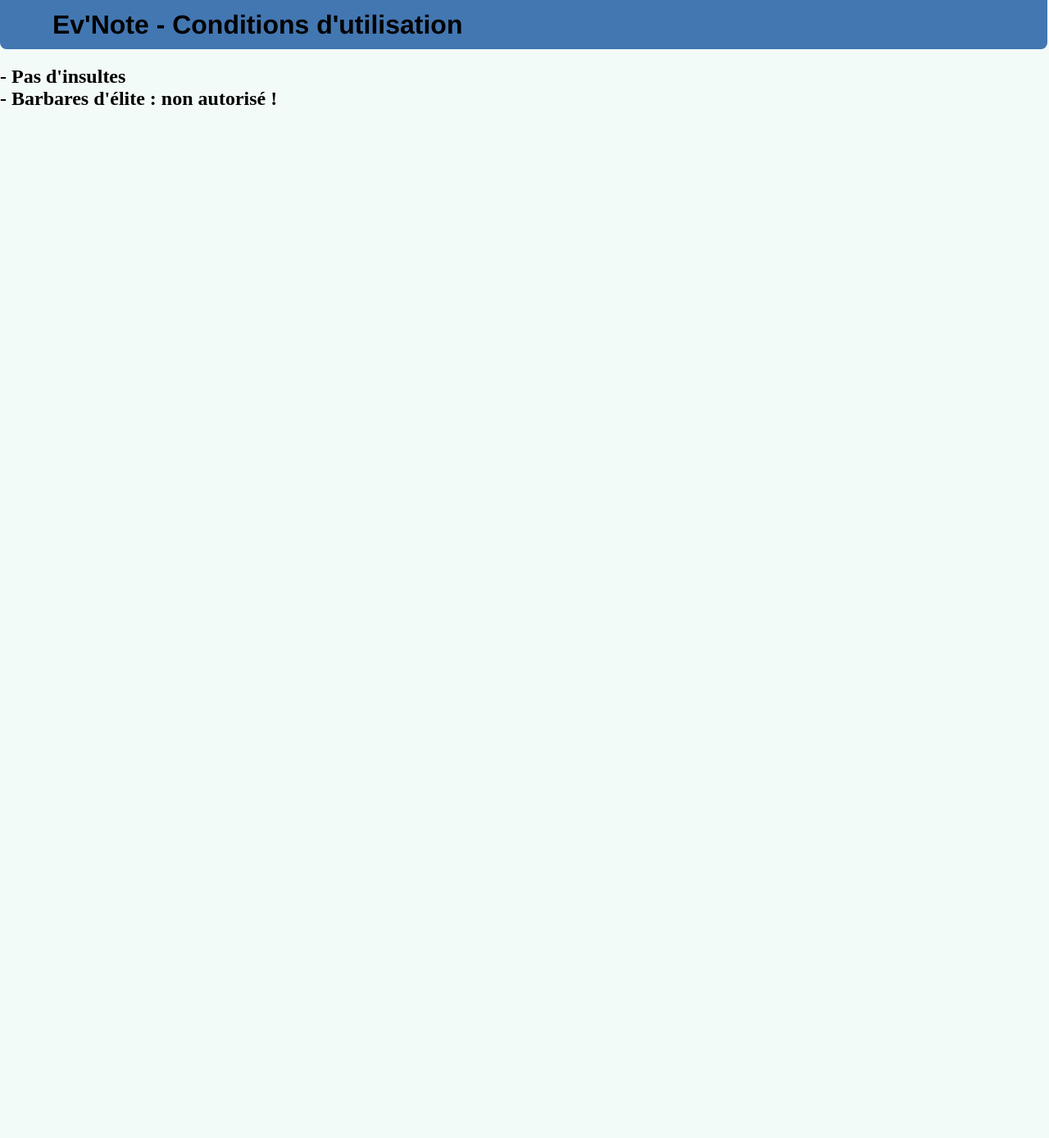
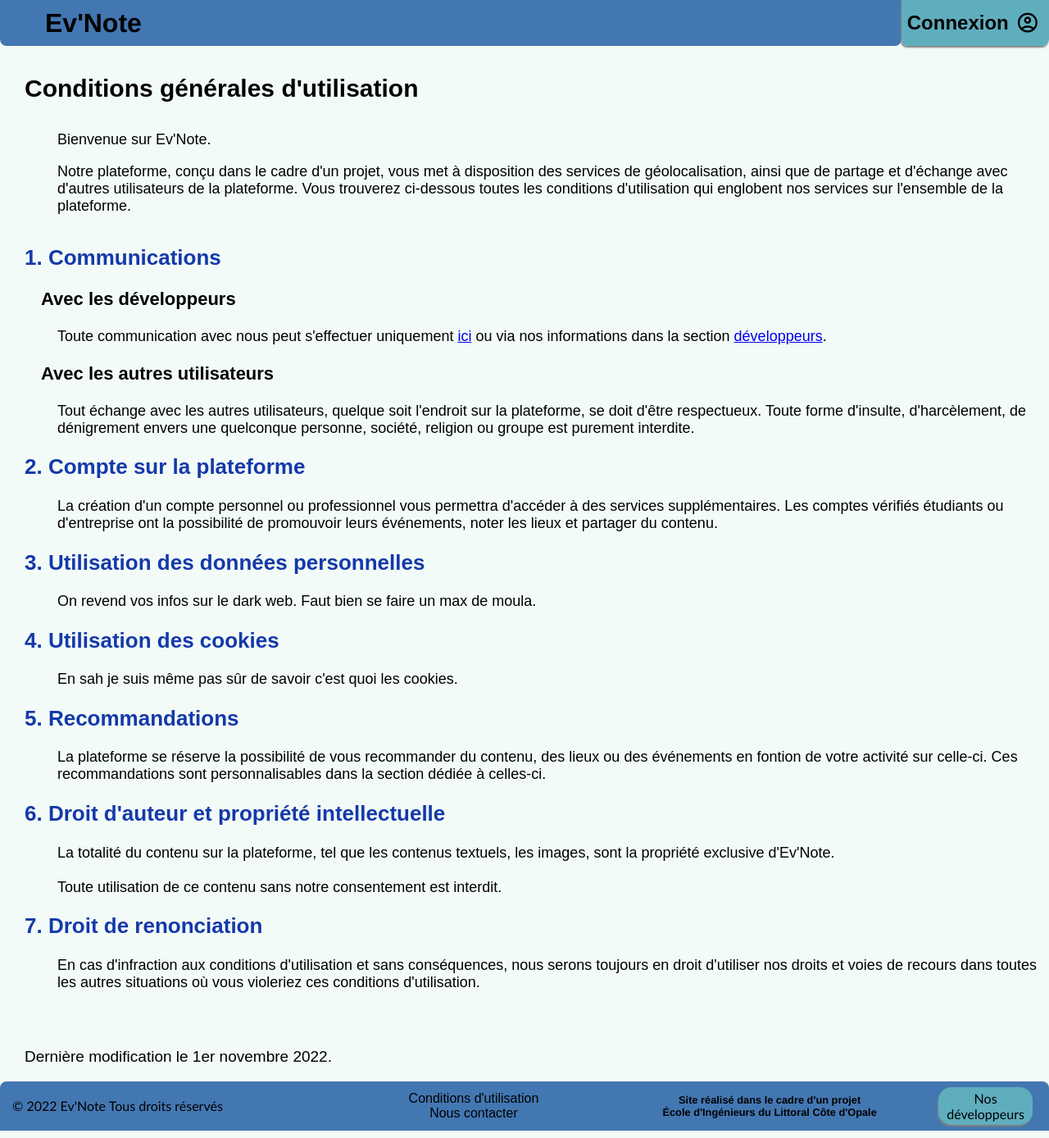
Before and after one commit to ThibaultVercoutre/Ev-Note, a PHP site: page /pages/conditions.html in a window 1280 px wide. Shown: the whole page at 82% size. Before the commit the page ends 128 px from the top, so only its background shows below. Run offline with PHP 8.4, Linux system fonts and the light colour scheme.

Commit message:
1ère version des CGU

```diff
--- a/index.html
+++ b/index.html
@@ -47,10 +47,10 @@
           <span class="material-symbols-outlined">account_circle</span>
           <!--<div id="rond-connexion">
             <div id="rond-corps"></div>
-            <div id="rond-tete"></div>-->
-          </div>
+            <div id="rond-tete"></div>
+          </div>-->
         </div>
-      </a></div>
+      </a>
     </div>
   </header>
 
--- a/pages/conditions.html
+++ b/pages/conditions.html
@@ -2,14 +2,55 @@
 <head>
   <meta charset="utf-8">
   <link href="css/styleCONDITIONS.css" rel="stylesheet" type="text/css"/>
+  <link rel="stylesheet" href="https://fonts.googleapis.com/css2?family=Material+Symbols+Outlined:opsz,wght,FILL,GRAD@48,400,0,0"/>
 </head>
 
 <body>
   <header>
     <div id="titre">
-      <h1>Ev'Note - Conditions d'utilisation</h1>
+      <h1>Ev'Note</h1>
+    </div>
+    <div id="compte"><a href="./php/user_connexion.php">
+      <h2 id="connect">Connexion</h2>
+      <div id="logo-connexion">
+        <span class="material-symbols-outlined">account_circle</span>
+      </div>
+    </a>
     </div>
   </header>
-  <h2>- Pas d'insultes</br>- Barbares d'élite : non autorisé !</h2>
+  <h1 id="conditions">Conditions générales d'utilisation</h1>
+  <p>Bienvenue sur Ev'Note.</p>
+  <p id="pres-cgu">Notre plateforme, conçu dans le cadre d'un projet, vous met à disposition des services de géolocalisation, ainsi que de partage et d'échange avec d'autres utilisateurs de la plateforme. Vous trouverez ci-dessous toutes les conditions d'utilisation qui englobent nos services sur l'ensemble de la plateforme.</p>
+  <h2 class="categories">1. Communications</h2>
+  <h3>Avec les développeurs</h3>
+  <p>Toute communication avec nous peut s'effectuer uniquement <a href="mailto::thibault.vercoutre@etu.eilco.univ-littoral.fr?subject=Contact - Ev'Note&body=Bonjour M. Vercoutre, ">ici</a> ou via nos informations dans la section <a href="devs.html">développeurs</a>.</p>
+  <h3>Avec les autres utilisateurs</h3>
+  <p>Tout échange avec les autres utilisateurs, quelque soit l'endroit sur la plateforme, se doit d'être respectueux. Toute forme d'insulte, d'harcèlement, de dénigrement envers une quelconque personne, société, religion ou groupe est purement interdite.</p>
+  <h2 class="categories">2. Compte sur la plateforme</h2>
+  <p>La création d'un compte personnel ou professionnel vous permettra d'accéder à des services supplémentaires. Les comptes vérifiés étudiants ou d'entreprise ont la possibilité de promouvoir leurs événements, noter les lieux et partager du contenu.</p>
+  <h2 class="categories">3. Utilisation des données personnelles</h2>
+  <p>On revend vos infos sur le dark web. Faut bien se faire un max de moula.</p>
+  <h2 class="categories">4. Utilisation des cookies</h2>
+  <p>En sah je suis même pas sûr de savoir c'est quoi les cookies.</p>
+  <h2 class="categories">5. Recommandations</h2>
+  <p>La plateforme se réserve la possibilité de vous recommander du contenu, des lieux ou des événements en fontion de votre activité sur celle-ci. Ces recommandations sont personnalisables dans la section dédiée à celles-ci.</p>
+  <h2 class="categories">6. Droit d'auteur et propriété intellectuelle</h2>
+  <p>La totalité du contenu sur la plateforme, tel que les contenus textuels, les images, sont la propriété exclusive d'Ev'Note.</br></br>Toute utilisation de ce contenu sans notre consentement est interdit.</p>
+  <h2 class="categories">7. Droit de renonciation</h2>
+  <p>En cas d'infraction aux conditions d'utilisation et sans conséquences, nous serons toujours en droit d'utiliser nos droits et voies de recours dans toutes les autres situations où vous violeriez ces conditions d'utilisation.</p>
+  <p id="last-modif">Dernière modification le 1er novembre 2022.</p>
 </body>
+
+<footer id="le-footer">
+  <p id="copyright">© 2022 Ev'Note Tous droits réservés</p>
+  <div id="foot-gauche">
+    <a class="lien-footer" href="conditions.html">Conditions d'utilisation</a>
+    <a class="lien-footer"
+      href="mailto::thibault.vercoutre@etu.eilco.univ-littoral.fr?subject=Contact - Ev'Note&body=Bonjour M. Vercoutre, ">Nous
+      contacter</a>
+  </div>
+  <h2>Site réalisé dans le cadre d'un projet</br>École d'Ingénieurs du Littoral Côte d'Opale</h2>
+  <a class="lien-footer" href="../pages/devs.html"><p class="button" id="nos-devs">Nos développeurs</p></a>
+</footer>
+
 </html>
--- a/pages/css/styleCONDITIONS.css
+++ b/pages/css/styleCONDITIONS.css
@@ -1,6 +1,8 @@
 html{
   background-color: #F3FBF8;
   height: 100vh;
+  font-family: 'ZT Grafton', sans-serif;
+  background-size: cover;
 }
 body{
   margin:0px;
@@ -10,7 +12,7 @@ body{
 
 header{
   z-index: 5;
-  height: 60px;
+  height: 7vh;
   display: flex;
 	position: sticky;
 	top: 0;
@@ -19,7 +21,7 @@ header{
 
 header div{
   background-color: #4377B2;
-  margin: 0px 2px 0px 0px;
+  margin: 0px 0px 0px 0px;
   border-radius: 0rem 0rem .5rem .5rem;
 }
 
@@ -35,3 +37,155 @@ header div{
   /*margin-left: 150px;*/
   font-family: 'Franklin Gothic Medium', 'Arial Narrow', Arial, sans-serif;
 }
+
+footer{
+  z-index: 0;
+}
+
+#le-footer {
+  z-index: 5;
+  height: 60px;
+  display: flex;
+  background-color: #4377B2;
+  margin: 0px 0px 0px 0px;
+  border-radius: .5rem .5rem 0rem 0rem ;
+  align-items: center;
+  justify-content: space-between;
+}
+
+#copyright {
+  font-family: 'Gill Sans', 'Gill Sans MT', 'Calibri', 'Trebuchet MS', sans-serif;
+  font-size: 30%;
+  padding: 0 0 0 15px;
+  flex: auto;
+}
+
+#foot-gauche {
+  display: flex;
+  flex-direction: column;
+  flex: auto;
+  text-align: center;
+}
+
+#le-footer h2 {
+  font-family: 'Franklin Gothic Medium', 'Arial Narrow', Arial, sans-serif;
+  font-size: 80%;
+  flex: auto;
+  text-align: center;
+  color: black;
+}
+
+#le-footer p {
+  font-family: 'Trebuchet MS', 'Lucida Sans Unicode', 'Lucida Grande', 'Lucida Sans', Arial, sans-serif;
+  font-size: 100%;
+  flex: auto;
+}
+
+.lien-footer {
+  text-decoration: none;
+  font-size: 100%;
+}
+
+.lien-footer:link {
+  color: black;
+}
+
+.lien-footer:hover {
+  color:rgb(139, 0, 0);
+}
+
+.lien-footer:visited {
+  color: black;
+}
+
+#nos-devs{
+  margin-right: 15%;
+  padding: 4px;
+  text-align: center;
+}
+
+.button{
+  background: linear-gradient(#5FAEBE, #5FAEBE);
+  border-radius: 16px;
+	box-shadow: -1px 2px 2px grey;
+  cursor: pointer;
+  transition: 0.3s;
+}
+
+#conditions {
+  padding: 15px 0 15px 30px;
+  font-size: 30px;
+}
+
+#pres-cgu {
+  padding: 0 0 15px 70px;
+}
+
+.categories {
+  padding: 0 0 0 30px;
+  font-size: 26px;
+  color: #1439a9;
+}
+
+h3 {
+  padding: 0 0 0 50px;
+  font-size: 22px;
+}
+
+p {
+  padding: 0 0 0 70px;
+  font-size: 18px;
+}
+
+#last-modif {
+  font-size: 19px;
+  padding: 50px 0 0 30px;
+}
+
+#compte{
+  flex: auto;
+  max-width: 170px;
+  display: flex;
+  justify-content: center;
+  align-items: center;
+  font-family: 'Alkalami', 'Alkalami', Arial, sans-serif;
+  padding: 0px 5px 0px 5px;
+  transition: 0.3s;
+  box-shadow: -1px 2px 2px grey;
+  background: linear-gradient(#5FAEBE, #5FAEBE);
+}
+
+#compte a{
+  display: flex;
+  width: 100%;
+  padding: 0px 0px 0px 0px;
+  text-align: center;
+  text-decoration: none;
+  color: black;
+}
+
+#compte a:visited{
+  color: black;
+}
+
+#connect{
+  flex: 3;
+  transform-origin: right;
+  color: black;
+}
+
+#logo-connexion .material-symbols-outlined{
+  transform: scale(1.2,1.2);
+}
+
+#logo-connexion{
+  background:transparent;
+  position: relative;
+  flex: 1;
+  margin: auto;
+}
+
+::-webkit-scrollbar{
+  width:0;
+  background: transparent;
+}
--- a/style.css
+++ b/style.css
@@ -40,7 +40,7 @@ footer{
   display: flex;
   background-color: #4377B2;
   margin: 0px 0px 0px 0px;
-  border-radius: .5rem .5rem 0rem 0rem ;
+  border-radius: .5rem .5rem 0rem 0rem;
   align-items: center;
   justify-content: space-between;
 }
@@ -753,7 +753,7 @@ nav .drop, #interact .drop{
 
 body form{
   height: 92vh;
-}C
+}
 
 div#pages{
   width:100%;
```
Also changed, not shown: pages/php/user_inscription.php (+9 -1 lines).
